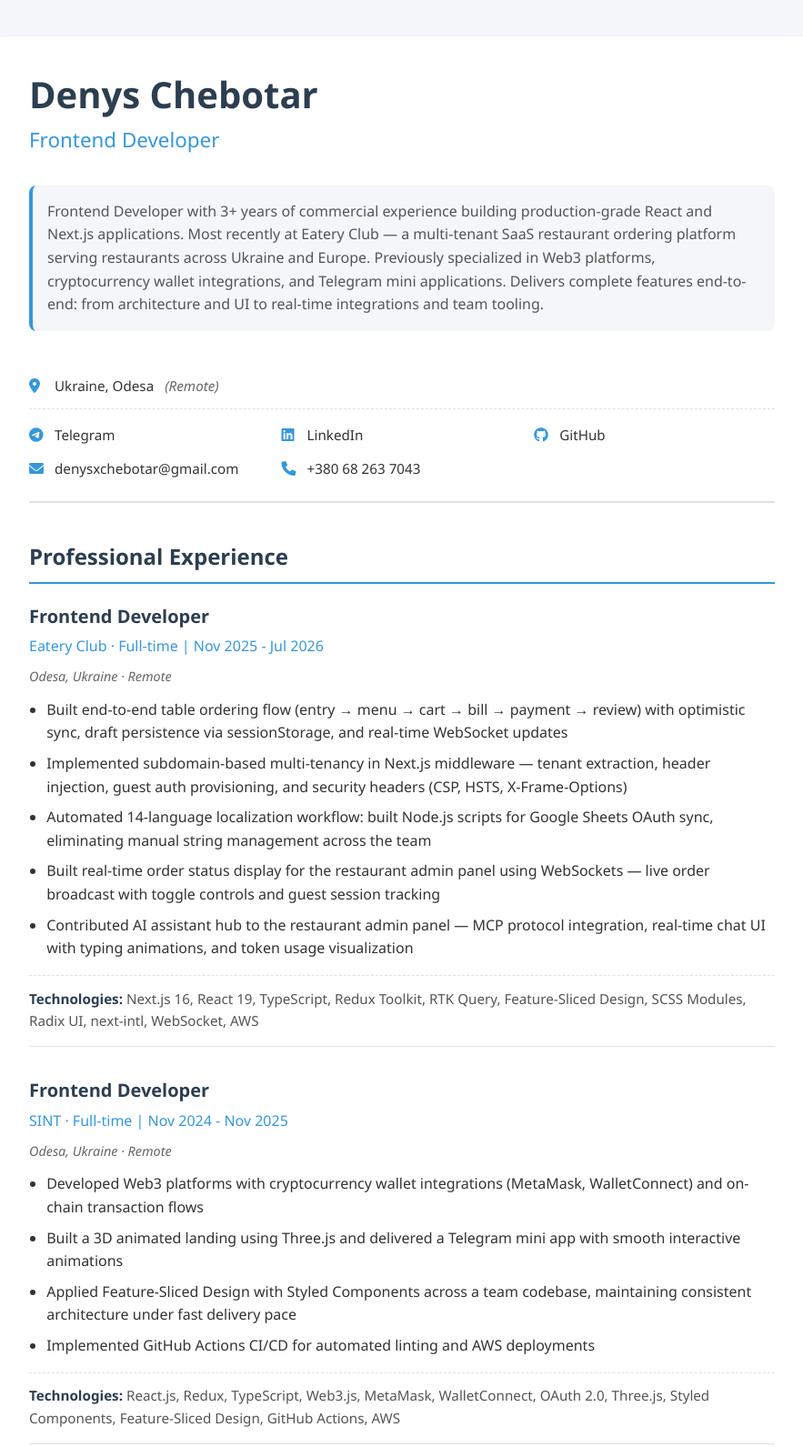
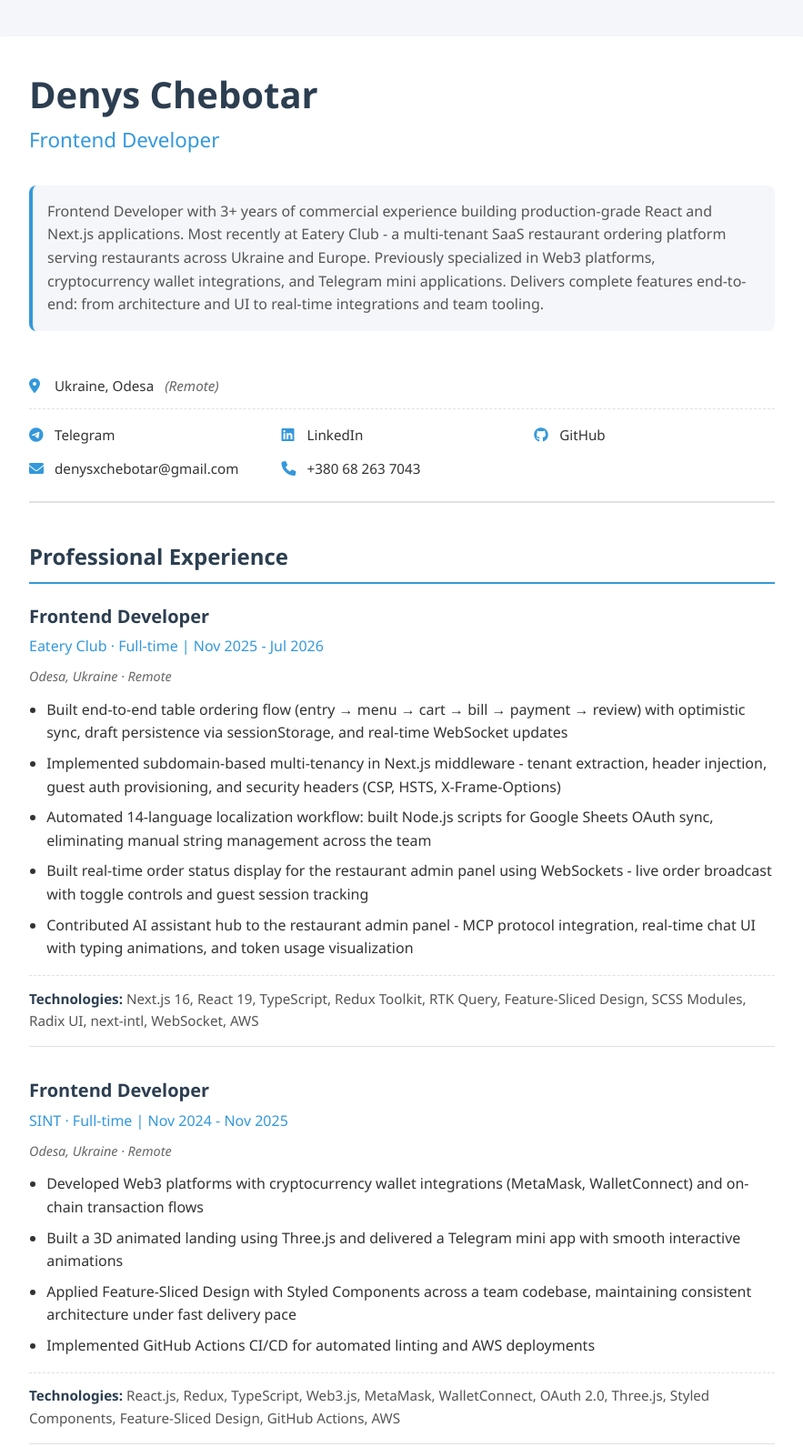
Before and after one commit to Ekkaira/CV, a plain HTML site: page index.html in a window 1280 px wide. Shown: the top 1591 px of the page at 91% size, without its empty margins (198-1081 px from the left). Drawn offline with Linux system fonts and the light colour scheme.

Commit message:
cv actualized

```diff
--- a/index.html
+++ b/index.html
@@ -21,7 +21,7 @@
           <div class="professional-summary">
             Frontend Developer with 3+ years of commercial experience building
             production-grade React and Next.js applications. Most recently at
-            Eatery Club — a multi-tenant SaaS restaurant ordering platform
+            Eatery Club - a multi-tenant SaaS restaurant ordering platform
             serving restaurants across Ukraine and Europe. Previously
             specialized in Web3 platforms, cryptocurrency wallet integrations,
             and Telegram mini applications. Delivers complete features
@@ -81,7 +81,7 @@
               sessionStorage, and real-time WebSocket updates
             </li>
             <li>
-              Implemented subdomain-based multi-tenancy in Next.js middleware —
+              Implemented subdomain-based multi-tenancy in Next.js middleware -
               tenant extraction, header injection, guest auth provisioning, and
               security headers (CSP, HSTS, X-Frame-Options)
             </li>
@@ -92,11 +92,11 @@
             </li>
             <li>
               Built real-time order status display for the restaurant admin
-              panel using WebSockets — live order broadcast with toggle
+              panel using WebSockets - live order broadcast with toggle
               controls and guest session tracking
             </li>
             <li>
-              Contributed AI assistant hub to the restaurant admin panel —
+              Contributed AI assistant hub to the restaurant admin panel -
               MCP protocol integration, real-time chat UI with typing
               animations, and token usage visualization
             </li>
@@ -174,7 +174,7 @@
               handling both frontend implementation and server integration
             </li>
             <li>
-              Managed full project lifecycle independently — estimates, delivery,
+              Managed full project lifecycle independently - estimates, delivery,
               and iteration with clients
             </li>
           </ul>
@@ -257,7 +257,7 @@
         <h2 class="section-title">Education</h2>
         <div class="experience-item">
           <div class="job-title">
-            React, NodeJS, Express &amp; MongoDB — The MERN Fullstack Guide
+            React, NodeJS, Express &amp; MongoDB - The MERN Fullstack Guide
           </div>
           <div class="company-date">Udemy | Jun 2022 - Aug 2022</div>
         </div>
```
